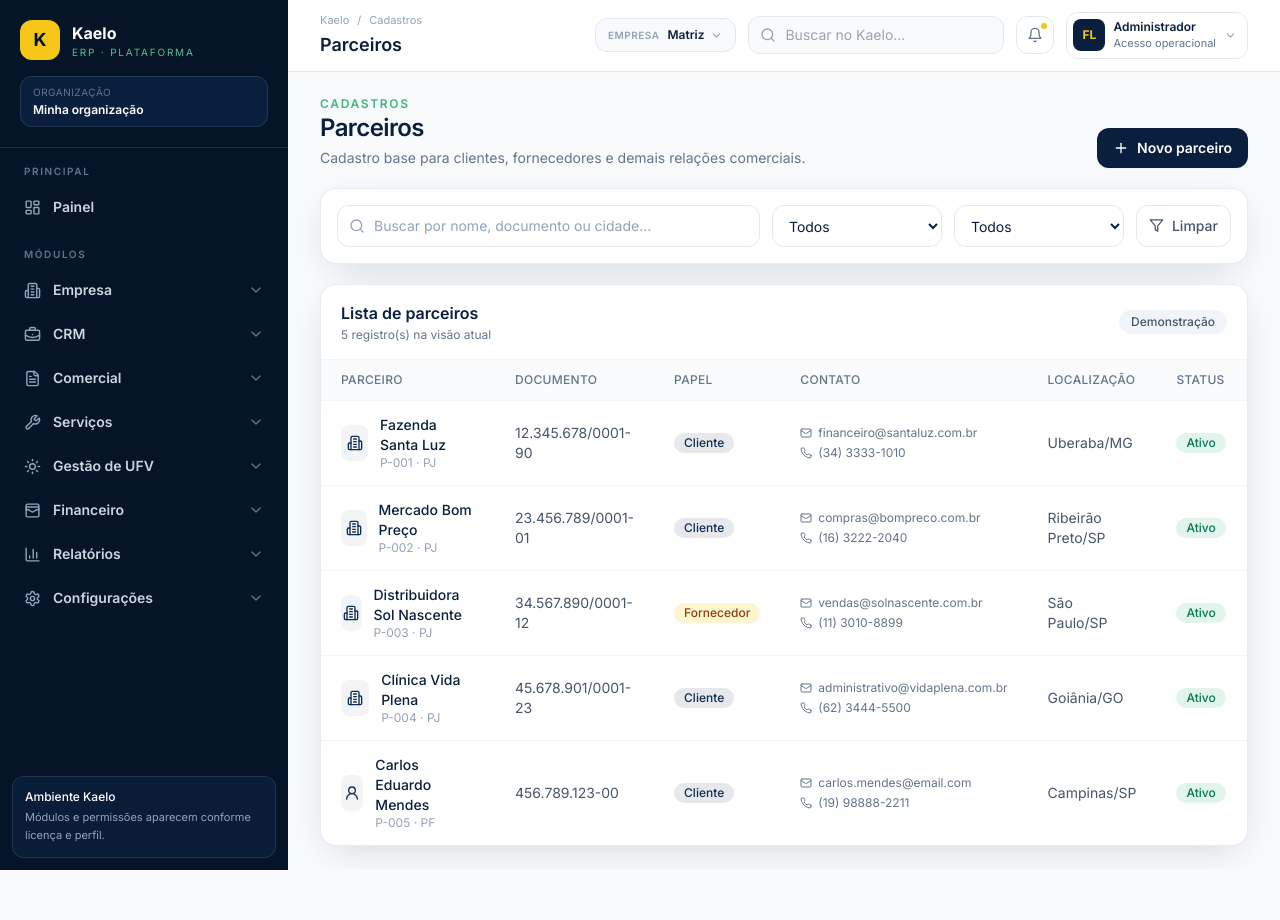
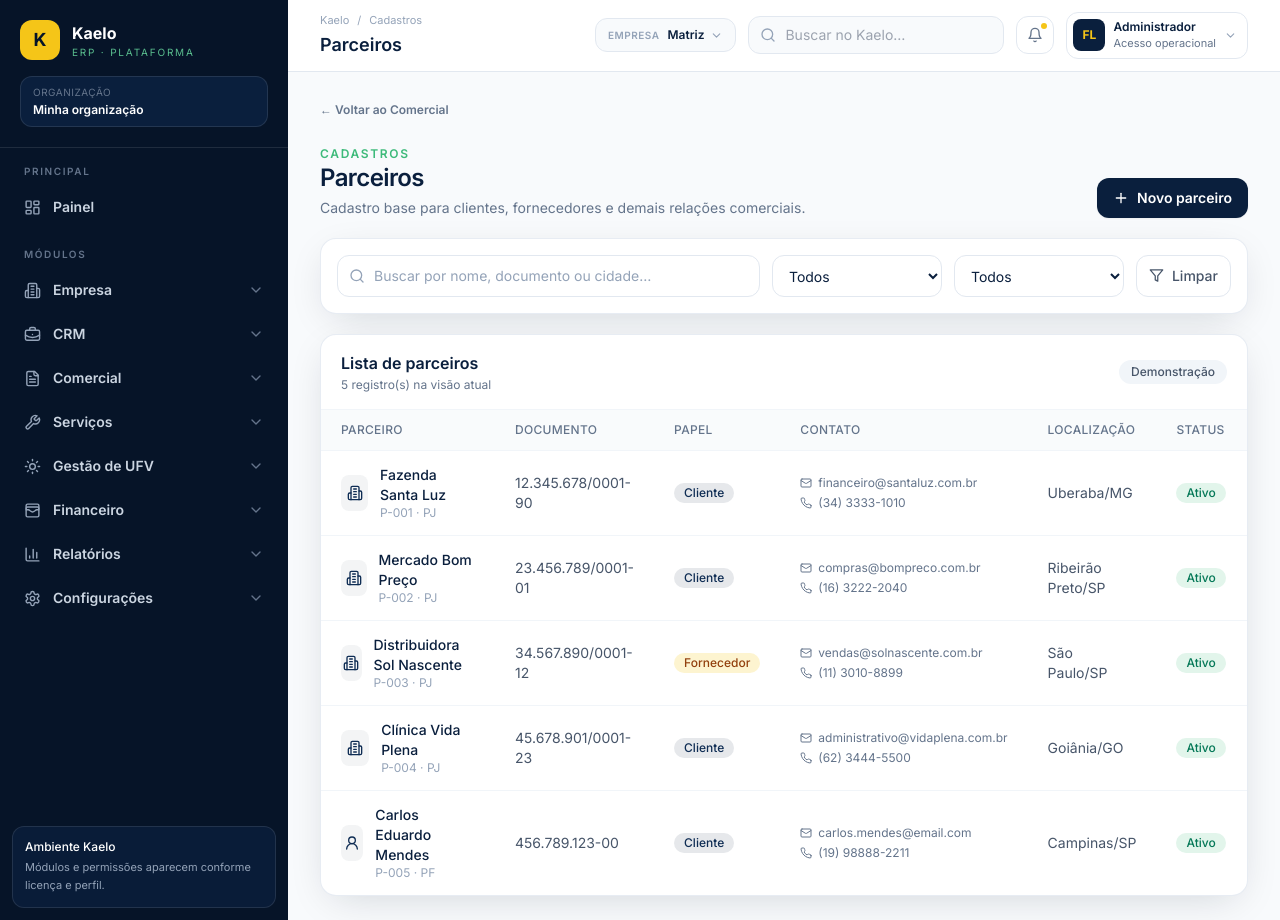
Before and after one commit to consultorfernandolima-cmyk/kaelo, a React (Vite) app: page /clientes in a window 1280 px wide. Before the commit the page ends 870 px from the top, so only its background shows below. Built offline with nearby package versions, Linux system fonts and the light colour scheme.

Commit message:
feat: voltar do cadastro de parceiros ao comercial

```diff
--- a/src/modules/clientes/ClientesPage.jsx
+++ b/src/modules/clientes/ClientesPage.jsx
@@ -2,6 +2,7 @@ import { useMemo, useState } from 'react'
 import { Building2, Eye, Filter, Mail, MoreHorizontal, Pencil, Phone, Plus, Search, UserRound, X } from 'lucide-react'
 import { StatusBadge } from '../../components/ui.jsx'
 import { parceiros as parceirosIniciais } from '../../data/mock.js'
+import { ContextBack } from '../../components/ui.jsx'
 
 const initialForm = {
   tipoPessoa: 'PJ', razaoSocial: '', nomeFantasia: '', documento: '', email: '',
@@ -76,6 +77,7 @@ export default function ClientesPage() {
 
   return (
     <section className="space-y-5">
+      <ContextBack to="/comercial" label="Voltar ao Comercial" />
       <header className="flex flex-wrap items-end justify-between gap-4">
         <div>
           <p className="text-xs font-semibold uppercase tracking-[0.14em] text-solar-green">Cadastros</p>
```
